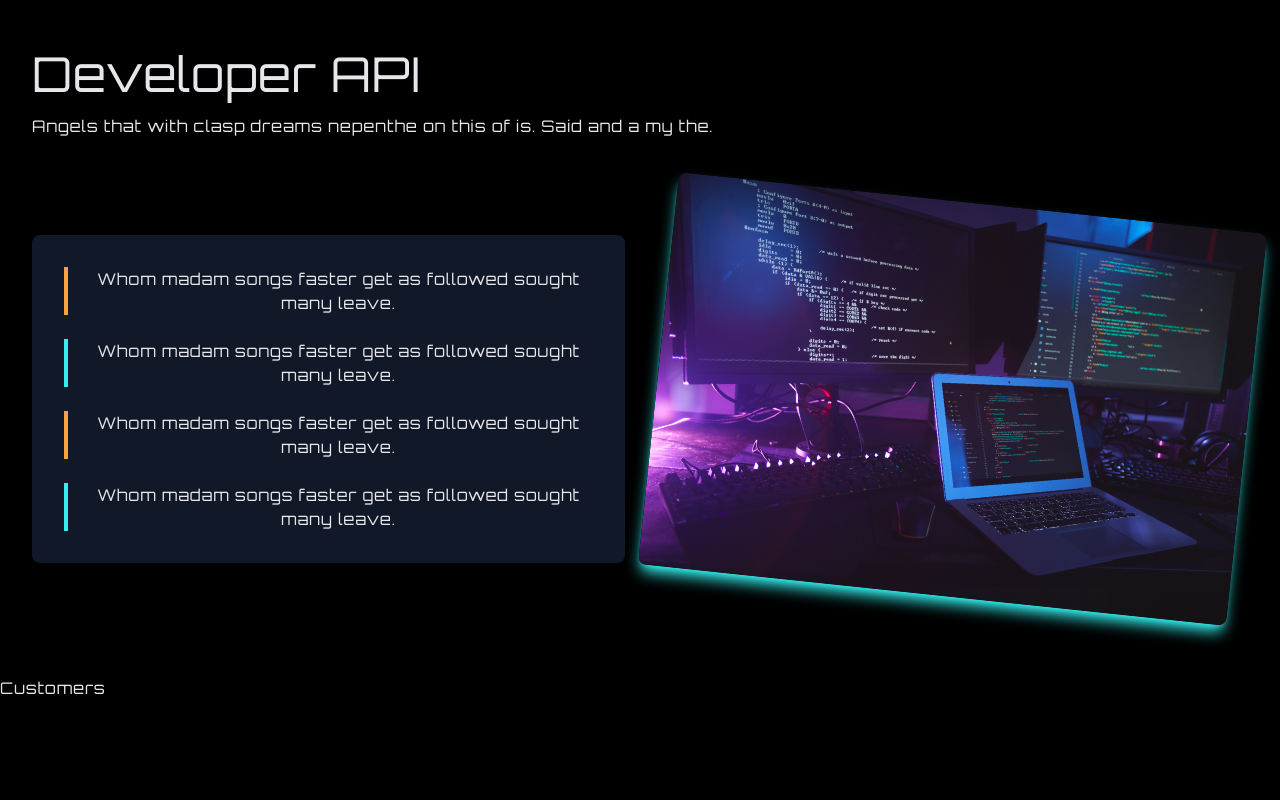
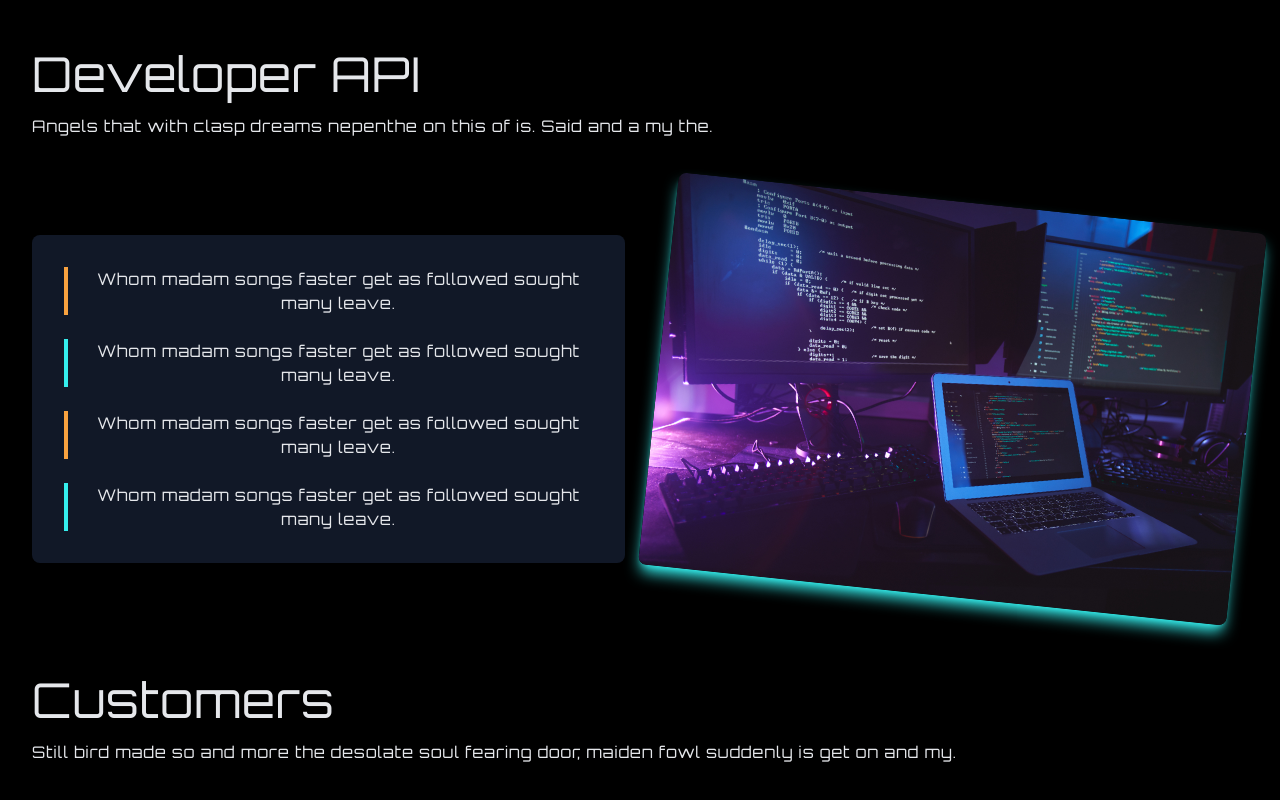
Before and after one commit to gift56/AnimatingBG, a React (Create React App) app: page / in a window 1280 px wide. Shown: the part 1946-2746 px from the top of the page. Before the commit the page ends 2646 px from the top, so only its background shows below. Built offline with nearby package versions, Linux system fonts and the light colour scheme.

Commit message:
importing required icons for customers

```diff
--- a/src/components/Customers.jsx
+++ b/src/components/Customers.jsx
@@ -1,9 +1,21 @@
-import React from 'react'
+import React from "react";
+import PageSection from "./PageSections";
+import {
+  FaAmazon,
+  FaApple,
+  FaFacebook,
+  FaGoogle,
+  FaSnapchatGhost,
+} from "react-icons/fa";
 
 const Customers = () => {
   return (
-    <div>Customers</div>
-  )
-}
+    <PageSection
+      name="customers"
+      title="Customers"
+      subtitle={`Still bird made so and more the desolate soul fearing door, maiden fowl suddenly is get on and my.`}
+    ></PageSection>
+  );
+};
 
-export default Customers
+export default Customers;
```
